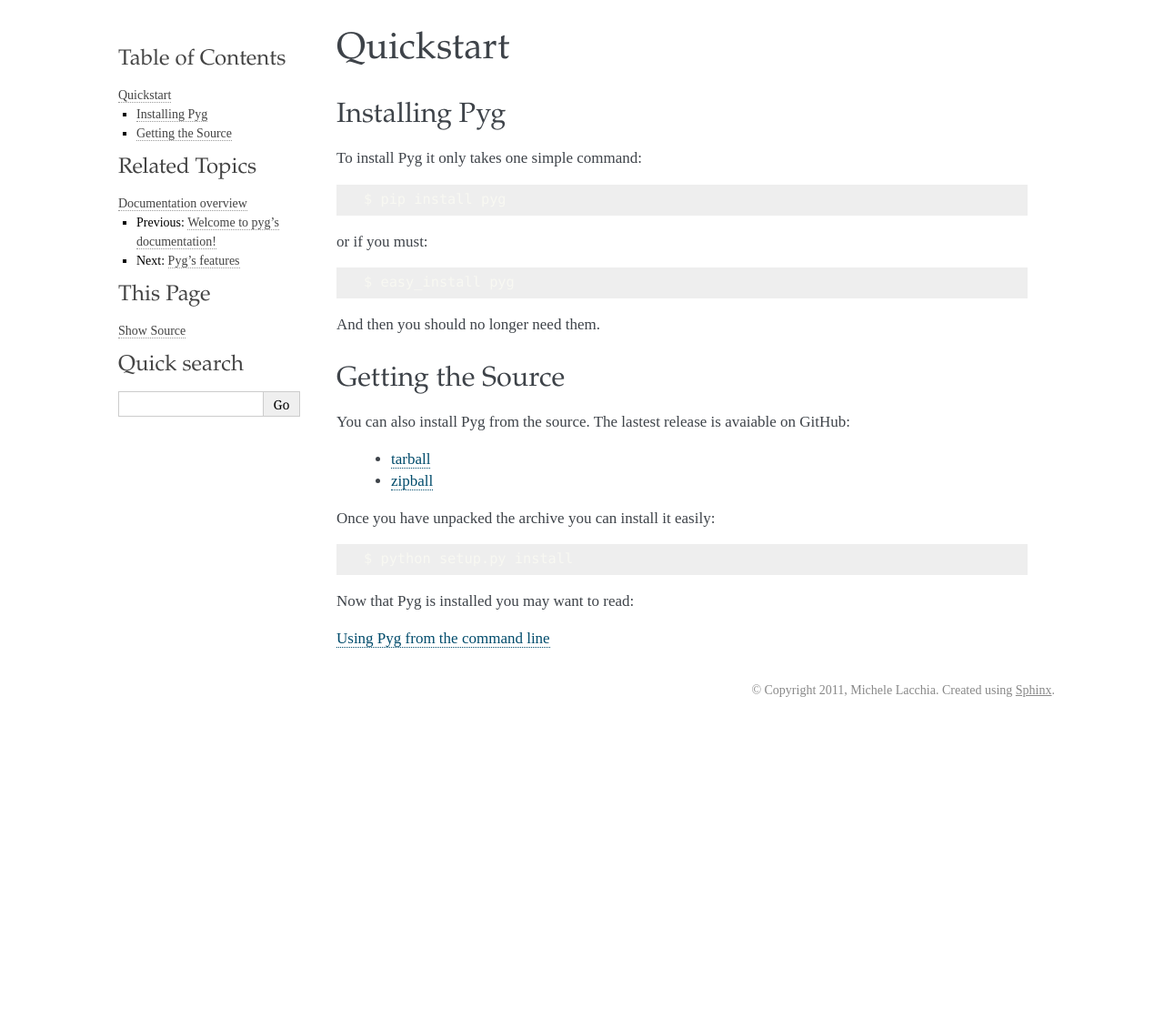
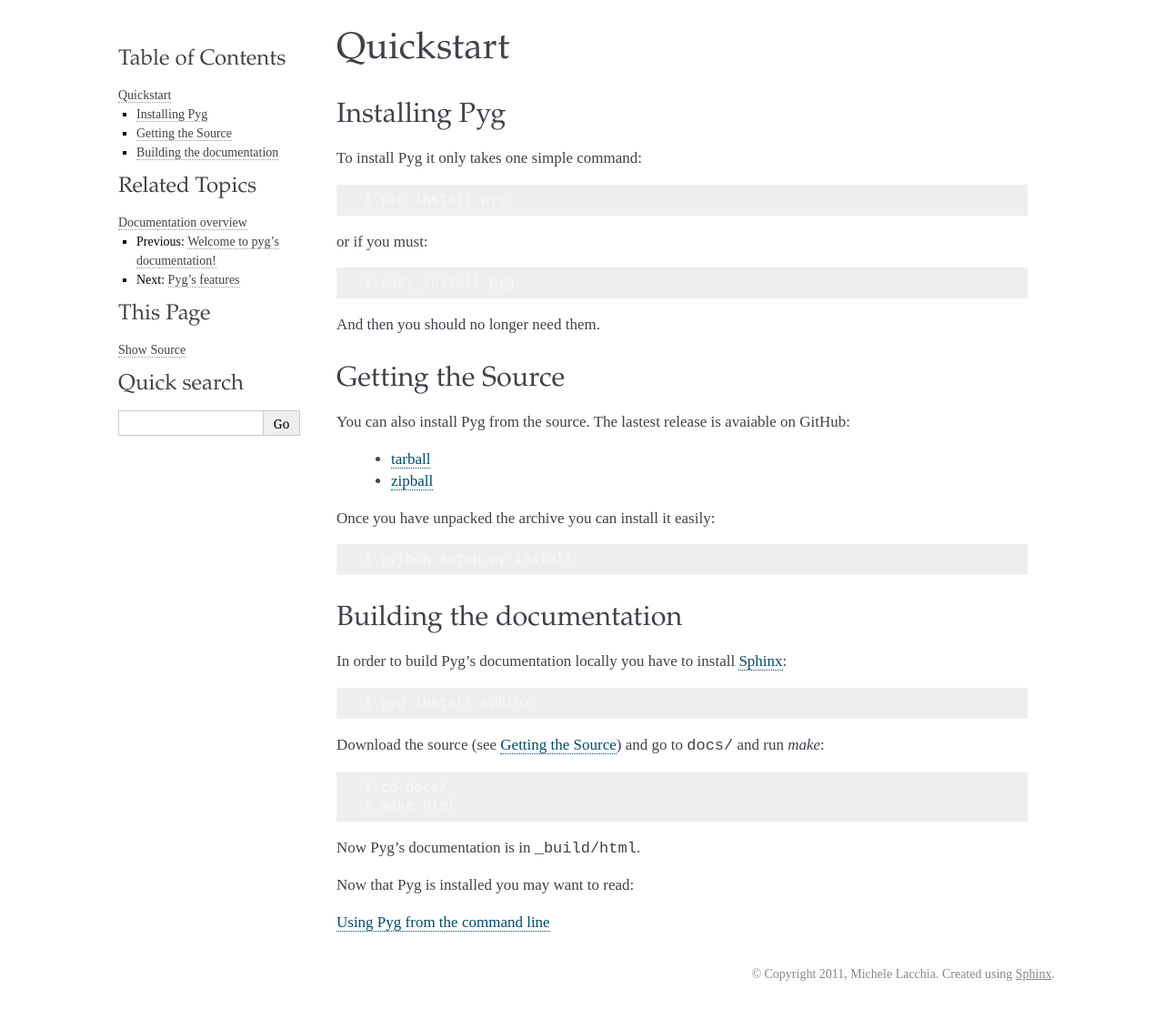
Before and after one commit to rubik/pyg, a Sphinx documentation site: the page built from docs/quickstart.rst, in a window 1280 px wide. Shown: the whole page at 91% size. Built offline with Sphinx 7.4.7, drawn with Linux system fonts in a browser that asks for light colours; before the commit the page ends 900 px from its top, so only the background shows below that.

Commit message:
Updated docs

```diff
--- a/docs/quickstart.rst
+++ b/docs/quickstart.rst
@@ -28,6 +29,21 @@
     $ python setup.py install
 
 
+Building the documentation
+--------------------------
+
+In order to build Pyg's documentation locally you have to install `Sphinx <http://sphinx.pocoo.org>`_::
+
+    $ pyg install sphinx
+
+Download the source (see :ref:`get`) and go to :file:`docs/` and run `make`::
+
+    $ cd docs/
+    $ make html
+
+Now Pyg's documentation is in :file:`_build/html`.
+
+
 Now that Pyg is installed you may want to read:
 
 :ref:`cmdline`
```
Also changed, not shown: other parts of docs/quickstart.rst (+1 -0 lines).
